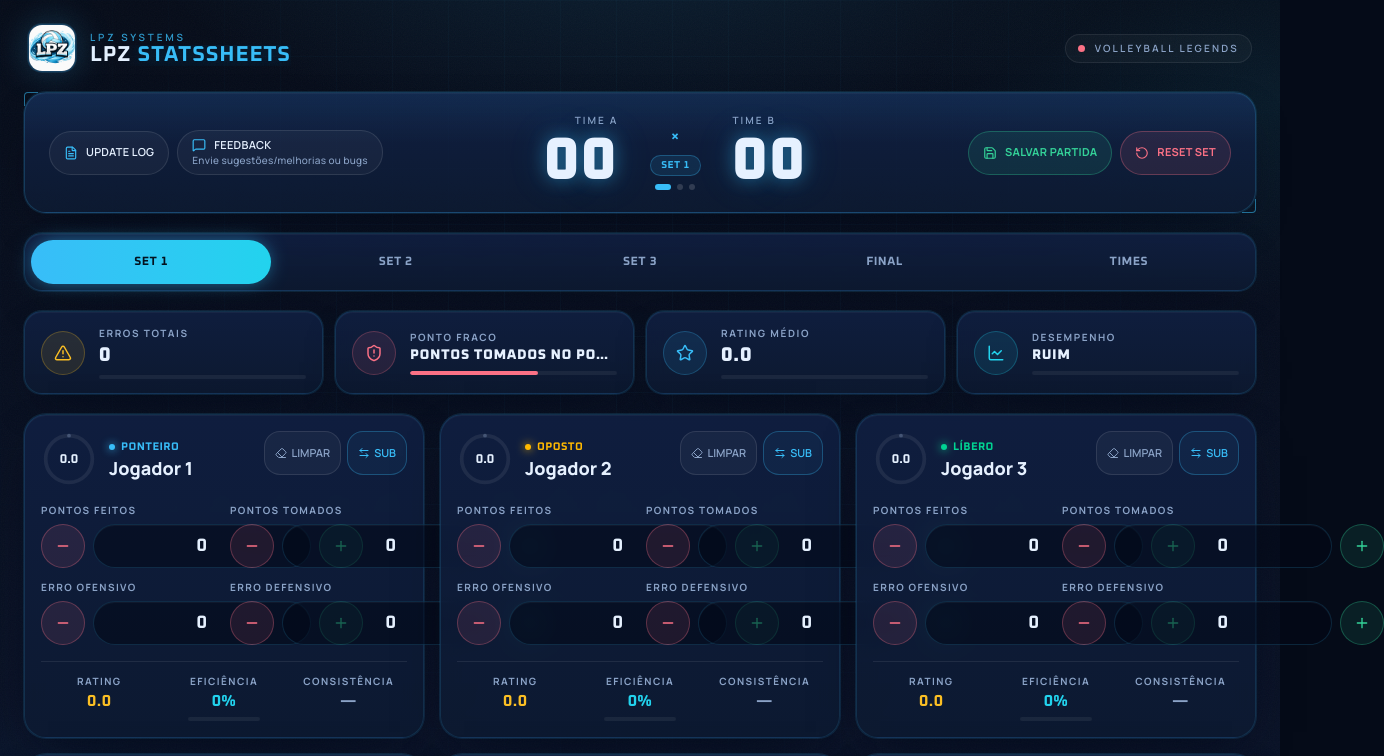
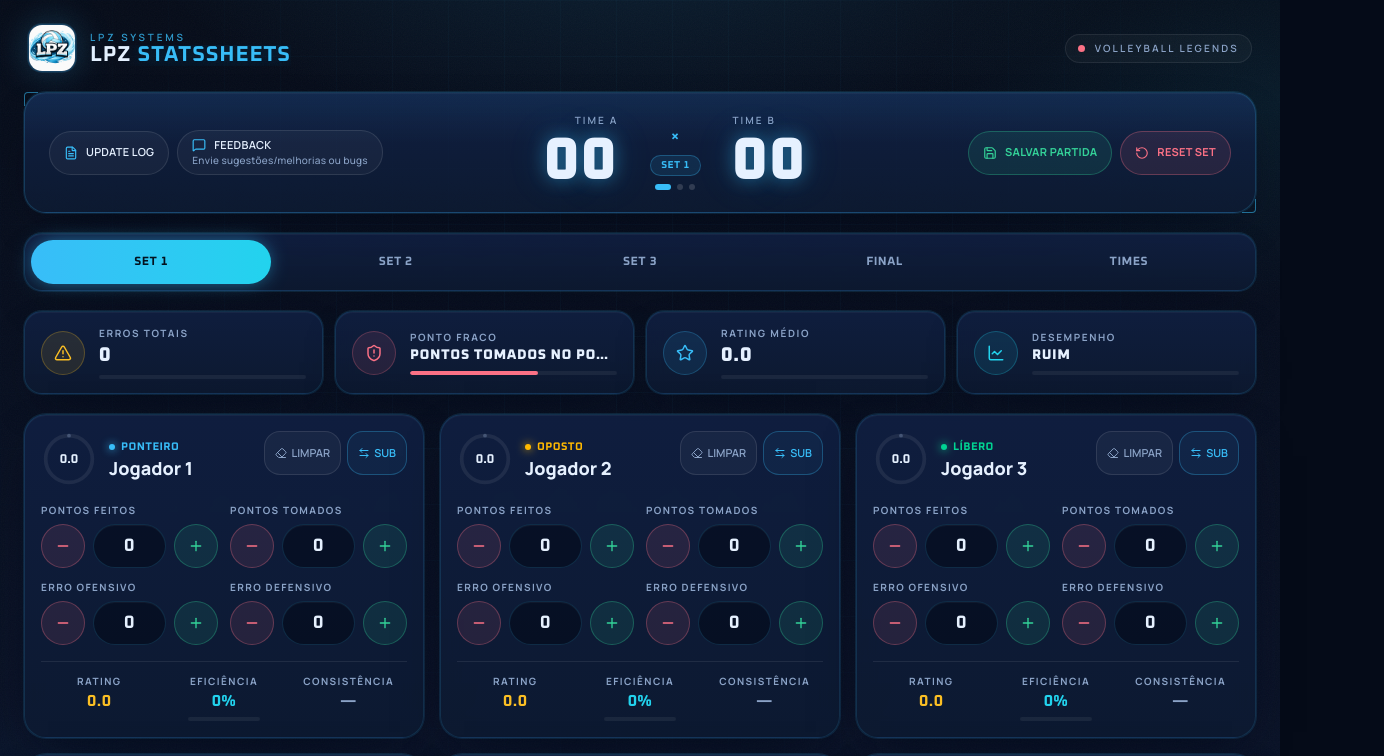
Before and after one commit to RicharlysonAyala/LPZ-Statsheets, a React (Vite) app in the folder frontend/: page / in a window 1280 px wide. Shown: the top 756 px of the page, 1384 px wide, since content can reach past the window. Built offline with nearby package versions, Linux system fonts and the light colour scheme.

Commit message:
Fix: Bug UI

```diff
--- a/frontend/src/components/StatCounter.tsx
+++ b/frontend/src/components/StatCounter.tsx
@@ -25,9 +25,9 @@ export default function StatCounter({ label, value, onInc, onDec, onSet }: Props
   }
 
   return (
-    <div>
+    <div className="min-w-0">
       <p className="mb-1.5 text-[10px] font-bold tracking-[0.14em] text-muted">{label.toUpperCase()}</p>
-      <div className="flex items-center gap-2">
+      <div className="flex min-w-0 items-center gap-2">
         <button
           type="button"
           onClick={onDec}
@@ -37,7 +37,9 @@ export default function StatCounter({ label, value, onInc, onDec, onSet }: Props
           <Minus size={16} />
         </button>
 
-        {/* Campo agora é um input de verdade: clica, apaga e digita o número */}
+        {/* Campo agora é um input de verdade: clica, apaga e digita o número.
+            min-w-0 é essencial aqui: sem ele, o navegador dá uma largura mínima
+            própria pro <input type="number"> e ele "estoura" pra fora do card. */}
         <input
           type="number"
           inputMode="numeric"
@@ -49,7 +51,7 @@ export default function StatCounter({ label, value, onInc, onDec, onSet }: Props
             if (e.key === 'Enter') (e.target as HTMLInputElement).blur();
           }}
           onFocus={(e) => e.target.select()}
-          className="stat-well font-tech h-11 flex-1 rounded-xl text-center text-lg font-bold tabular-nums text-ink outline-none focus:ring-2 focus:ring-primary/50 [appearance:textfield] [&::-webkit-outer-spin-button]:appearance-none [&::-webkit-inner-spin-button]:appearance-none"
+          className="stat-well font-tech h-11 w-full min-w-0 flex-1 rounded-xl text-center text-lg font-bold tabular-nums text-ink outline-none focus:ring-2 focus:ring-primary/50 [appearance:textfield] [&::-webkit-outer-spin-button]:appearance-none [&::-webkit-inner-spin-button]:appearance-none"
           aria-label={label}
         />
 
```
